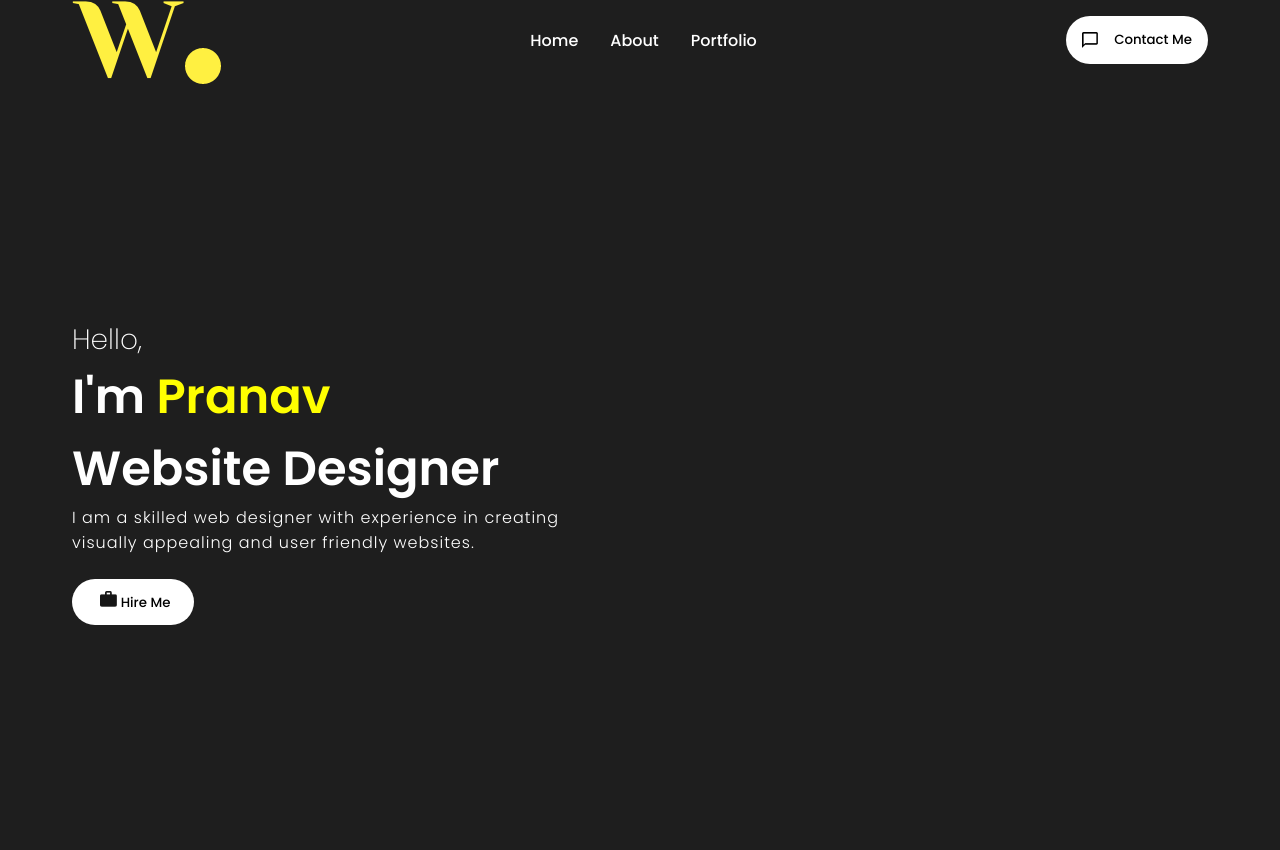
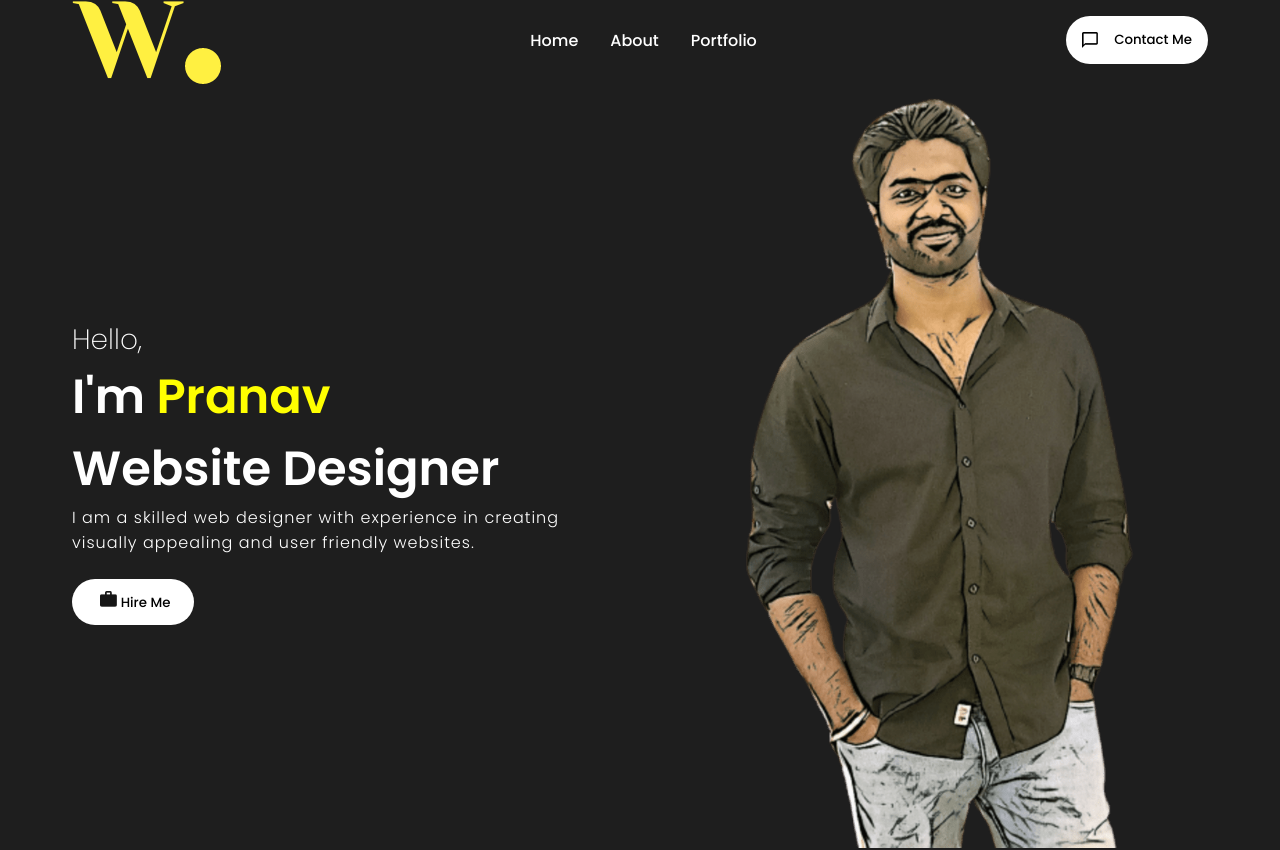
Before and after one commit to PKC2001/portfolio, a React (Create React App) app: page / in a window 1280 px wide. Shown: the top 850 px of the page. Built offline with nearby package versions, Linux system fonts and the light colour scheme.

Commit message:
added into image

```diff
--- a/src/components/Intro/intro.css
+++ b/src/components/Intro/intro.css
@@ -9,7 +9,7 @@
 
 .bg {
   position: absolute;
-  top: -4rem;
+  top: -2rem;
   right: 0;
   object-fit: cover;
   z-index: -1;
--- a/src/components/Intro/intro.js
+++ b/src/components/Intro/intro.js
@@ -1,6 +1,6 @@
 import React from "react";
 import "./intro.css";
-// import image from "../../assets/image.png";
+import image from "../../assets/image.png";
 import btnImg from "../../assets/hireme.png";
 import { Link } from "react-scroll";
 
@@ -24,7 +24,7 @@ const intro = () => {
           </button>
         </Link>
       </div>
-      {/* <img src={image} className="bg" alt="profile" /> */}
+      <img src={image} className="bg" alt="profile" />
     </section>
   );
 };
```
Also changed, not shown: src/assets/image.png (added).
